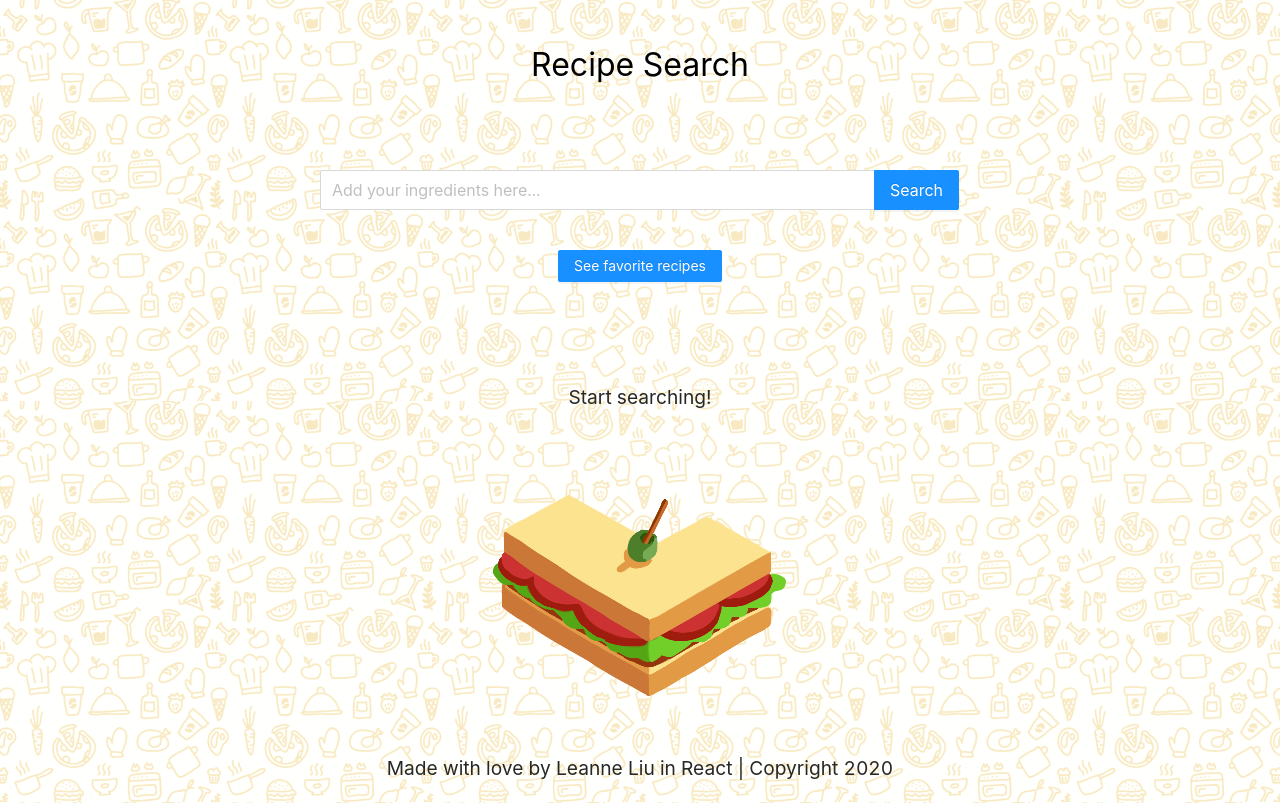
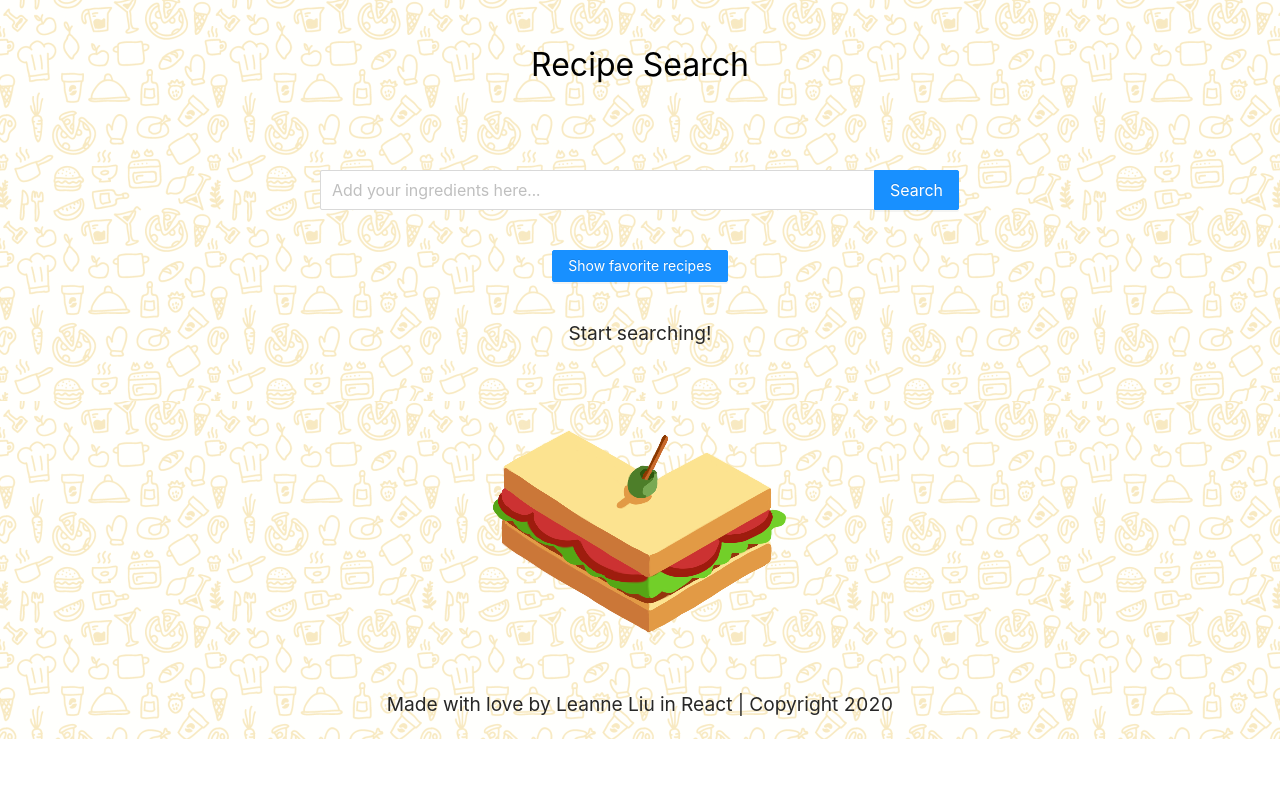
Before and after one commit to liul26/recipe-search, a React (Create React App) app: page / in a window 1280 px wide. Built offline with nearby package versions, Linux system fonts and the light colour scheme.

Commit message:
updated css for favorites button and recipes

```diff
--- a/src/App.css
+++ b/src/App.css
@@ -22,9 +22,10 @@
 }
 
 .loading-wrap {
-  margin-bottom: 5vh;
+  /* margin-bottom: 5vh; */
   display:flex;
   justify-content: center;
+  padding-top: 2vh;
 }
 
 .title-wrap {
@@ -47,9 +48,11 @@
 }
 
 .recipe {
-  margin-left: 0.25rem;
+  /* margin-left: 0.25rem;
   margin-right: 0.25rem;
-  margin-bottom: 0.5rem;
+  margin-top: 0.25rem;
+  margin-bottom: 0.25rem; */
+  margin: 0.25rem;
   cursor: pointer;
   position: relative;
 }
@@ -63,6 +66,14 @@
   flex-direction: column;
   justify-content: center;
   /* padding-top: 0.5rem; */
+}
+
+.favorites {
+  overflow:auto;
+  display: flex;
+  flex-wrap: wrap;
+  justify-content: center;
+  background-color: rgba(0, 0, 0, 0.25);
 }
 
 .results {
--- a/src/App.js
+++ b/src/App.js
@@ -66,11 +66,9 @@ function App() {
               onSearch={value => console.log(value)}
             />
           </div>
-          <div className="loading-wrap">
+          <div>
             <Tooltip title="favorite">
-                <Button type="primary" onClick={getFaved}>
-                  See favorite recipes
-                </Button>
+                <Button type="primary" onClick={getFaved}>Show favorite recipes</Button>
             </Tooltip>
           </div>
 
@@ -85,8 +83,8 @@ function App() {
             {console.log(prevsearch)}
           </div>}
           {!init && <div className="text-wrap">Start searching!</div>}
-          <div className="results">
-            {myfaves.map((recipe, i)=> {console.log(recipe); return <Recipe key={`favorite-${i}`} recipe={recipe} />})}
+          <div className="favorites">
+            {myfaves.map((recipe, i)=> {console.log(recipe); return <Recipe key={`favorite-${i}`} recipe={recipe}/>})}
           </div>
           <div className="results">
             {recipes.map((recipe, i)=> <Recipe key={i} {...recipe} />)}
@@ -126,7 +124,6 @@ function Recipe(props){
     localStorage.setItem('faved', JSON.stringify(favoriteRecipes))
   }
 
-// onClick={()=>window.open(source, '_blank')}
   return (
     <div className="recipe">
      {/* images.fixed_height. <-- also ok to take out below */}
@@ -134,11 +131,11 @@ function Recipe(props){
           hoverable
           style={{ width: 300 }}
           cover={<img alt="recipe photo" src= {imageurl} />}
+          onClick={()=>window.open(source, '_blank')}
       >
       <Meta title={label} description={webname} />
       <Tooltip title="Favorite this recipe">
         <Button
-          // shape="circle"
           icon={<StarOutlined />}
           onClick={favorite}
           style={{ marginTop: 20 }}
```
